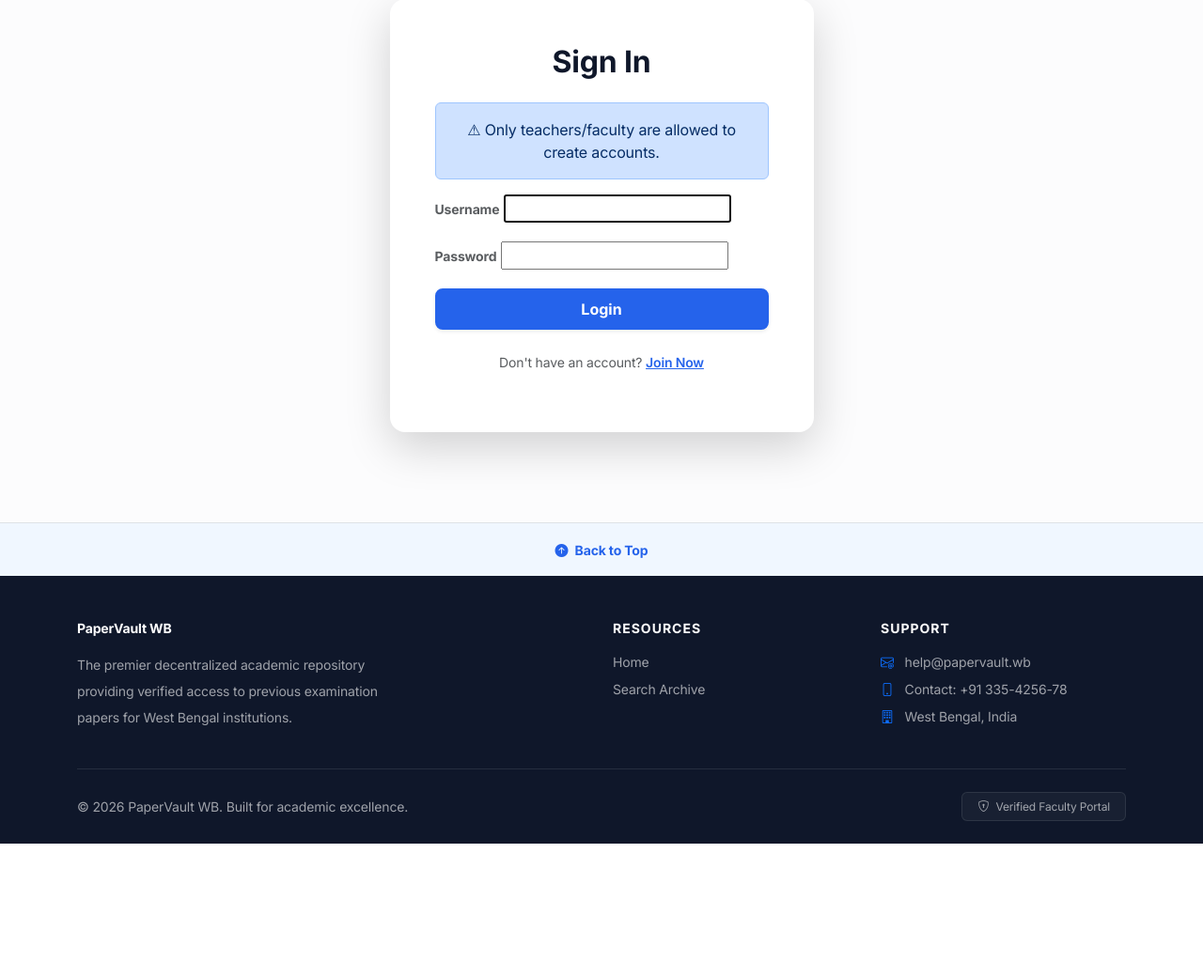
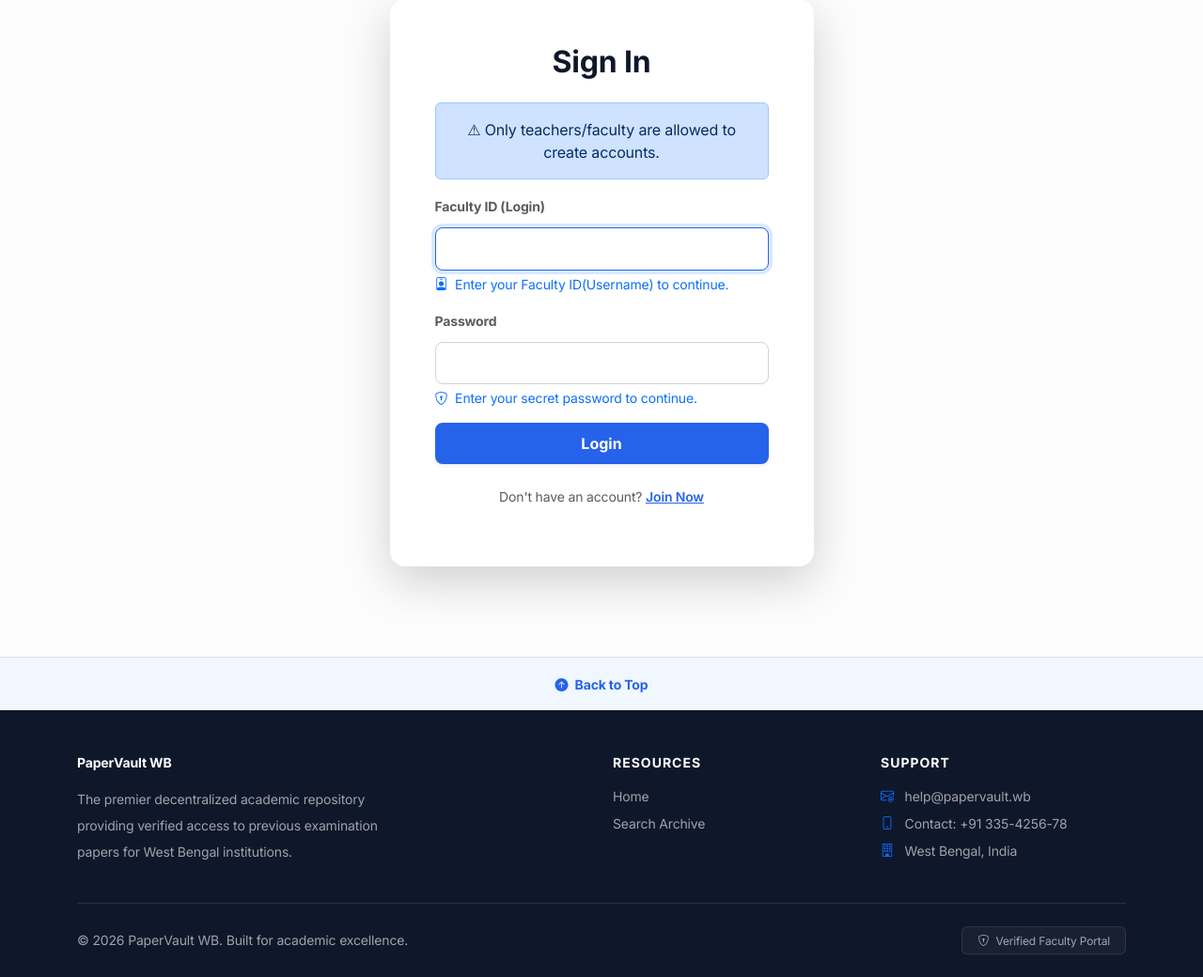
Before and after one commit to RanitMondal-2005/PaperVault-WB, a Django app: page /users/login/ in a window 1280 px wide. Shown: the part 145-1185 px from the top of the page at 94% size. Before the commit the page ends 1043 px from the top, so only its background shows below. Run offline with Django 5.2, Linux system fonts and the light colour scheme.

Commit message:
Refractor:Sign Up and Login Page Improved

```diff
--- a/wb_papers/static/css/style.css
+++ b/wb_papers/static/css/style.css
@@ -190,3 +190,33 @@ footer {
 .text-white-50 {
     color: rgba(255, 255, 255, 0.6) !important;
 }
+
+/* --- Form Alignment & Styling --- */
+
+/* Targets the containers in login and registration */
+.form-group-custom input,
+.registration-form-container input,
+.registration-form-container select {
+    display: block;
+    width: 100% !important; /* Forces all boxes to the same width */
+    padding: 0.6rem 0.75rem;
+    font-size: 1rem;
+    border: 1px solid #ced4da;
+    border-radius: 8px;
+    margin-top: 0.25rem;
+    transition: all 0.2s ease-in-out;
+}
+
+/* Hover & Focus Effects */
+.form-group-custom input:focus,
+.registration-form-container input:focus {
+    border-color: var(--accent-blue);
+    outline: 0;
+    box-shadow: 0 0 0 0.25rem rgba(13, 110, 253, 0.15);
+}
+
+/* Ensures labels are always stacked on top */
+.form-label.d-block {
+    margin-bottom: 2px;
+    text-align: left; /* Keeps everything aligned to the left wall */
+}
--- a/wb_papers/templates/login.html
+++ b/wb_papers/templates/login.html
@@ -12,9 +12,10 @@
                         ⚠ Only teachers/faculty are allowed to create accounts.
                     </div>
 
-
                     <form method="POST">
                         {% csrf_token %}
+
+                        <input type="hidden" name="next" value="{% url 'dashboard' %}">
 
                         <div class="form-group-custom">
                             {% if form.errors %}
@@ -25,8 +26,27 @@
 
                             {% for field in form %}
                                 <div class="mb-3">
-                                    <label class="form-label small fw-bold text-muted">{{ field.label }}</label>
+                                    <label class="form-label small fw-bold text-muted">
+                                        {% if field.label == "Username" %}
+                                           Faculty ID (Login)
+                                        {% else %}
+                                            {{ field.label }}
+                                        {% endif %}
+                                    </label>
+                                    <!-- Generate the Form labels -->
                                     {{ field }}
+                                    <!-- ....... -->
+                                    {% if field.label == "Password" %}
+                                        <div class="form-text text-primary small">
+                                            <i class="bi bi-shield-lock me-1"></i>
+                                            Enter your secret password to continue.
+                                        </div>
+                                    {% elif field.label == "Username" %}
+                                        <div class="form-text text-primary small">
+                                            <i class="bi bi-person-badge me-1"></i>
+                                            Enter your Faculty ID(Username) to continue.
+                                        </div>
+                                    {% endif %}
                                 </div>
                             {% endfor %}
                         </div>
```
Also changed, not shown: wb_papers/templates/registration.html (+38 -6 lines).
